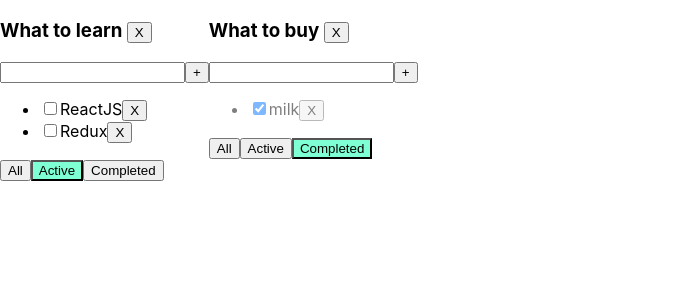
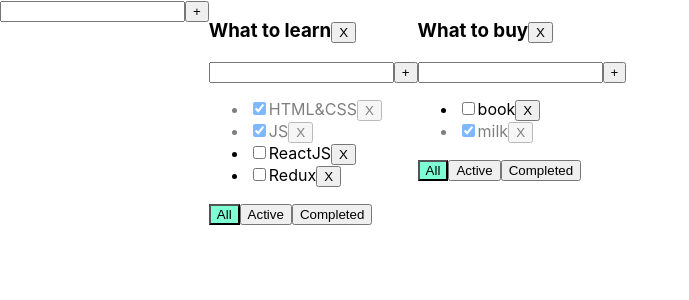
Before and after one commit to Abkeyev99/Todolist, a React (Create React App) app: page / in a window 1280 px wide. Shown: the top 300 px of the page, without its empty margins (0-689 px from the left). Built offline with nearby package versions, Linux system fonts and the light colour scheme; the HTML template or start-up script is replaced by a standard one.

Commit message:
Todolist 6, add new change title or input

```diff
--- /dev/null
+++ b/src/AddItemForm.tsx
@@ -0,0 +1,43 @@
+import React, {ChangeEvent, KeyboardEvent, useState} from "react";
+
+type AddItemFormPropsType = {
+    addItem: (title: string) => void
+}
+
+export function AddItemForm(props: AddItemFormPropsType) {
+
+    const [title, setTitle] = useState("")
+    const [error, setError] = useState<string | null>(null)
+
+    const onNewTitleChangeHandler = (e: ChangeEvent<HTMLInputElement>) => {
+        setTitle(e.currentTarget.value)
+    }
+
+    const onKeyPressHandler = (e: KeyboardEvent<HTMLInputElement>) => {
+        setError(null)
+        if (e.charCode === 13) {
+            addTask()
+        }
+    }
+
+    const addTask = () => {
+        if (title.trim() !== "") {
+            props.addItem(title.trim())
+            setTitle("")
+        } else {
+            setError("Title is required")
+        }
+    }
+
+    return <div>
+        <input
+            value={title}
+            onChange={onNewTitleChangeHandler}
+            onKeyPress={onKeyPressHandler}
+            className={error ? "error" : ""}
+
+        />
+        <button onClick={addTask}>+</button>
+        {error && <div className="error-message">{error}</div>}
+    </div>
+}
--- a/src/App.tsx
+++ b/src/App.tsx
@@ -1,7 +1,8 @@
 import React, {useState} from 'react';
 import './App.css';
-import {Todolist} from "./Todolist/Todolist";
+import {TaskType, Todolist} from "./Todolist/Todolist";
 import {v1} from "uuid";
+import {AddItemForm} from "./AddItemForm";
 
 
 export type FilterValuesType = "all" | "completed" | "active";
@@ -10,6 +11,9 @@
     id: string
     title: string
     filter: FilterValuesType
+}
+type TaskStateType = {
+    [key: string]: TaskType[]
 }
 
 export function App() {
@@ -22,6 +26,14 @@
         setTasks({...tasksObj});
     }
 
+    function changeTodolistTitle(id: string, newTitle: string) {
+        const todolist = todolists.find(tl => tl.id === id)
+        if (todolist) {
+            todolist.title = newTitle
+            setTodolists([...todolists])
+        }
+    }
+
     function addTask(title: string, todolistId: string) {
         let task = {id: v1(), title: title, isDone: false};
         let tasks = tasksObj[todolistId]
@@ -30,12 +42,20 @@
         setTasks({...tasksObj})
     }
 
-
-    function changeStatus(taskId: string, isDone: boolean, todolistId: string) {
+    function changeStatus(id: string, isDone: boolean, todolistId: string) {
         let tasks = tasksObj[todolistId]
-        let task = tasks.find(t => t.id === taskId)
+        let task = tasks.find(t => t.id === id)
         if (task) {
             task.isDone = isDone
+            setTasks({...tasksObj})
+        }
+    }
+
+    function changeTasksTitle(id: string, newTitle: string, todolistId: string) {
+        let tasks = tasksObj[todolistId]
+        let task = tasks.find(t => t.id === id)
+        if (task) {
+            task.title = newTitle
             setTasks({...tasksObj})
         }
     }
@@ -44,27 +64,27 @@
         let todolist = todolists.find(tl => tl.id === todolistId);
         if (todolist) {
             todolist.filter = value;
-            setTodolist([...todolists])
+            setTodolists([...todolists])
         }
     }
 
     let todolistId1 = v1()
     let todolistId2 = v1()
 
-    let [todolists, setTodolist] = useState<Array<TodolistType>>([
-        {id: todolistId1, title: "What to learn", filter: "active"},
-        {id: todolistId2, title: "What to buy", filter: "completed"}
+    let [todolists, setTodolists] = useState<Array<TodolistType>>([
+        {id: todolistId1, title: "What to learn", filter: "all"},
+        {id: todolistId2, title: "What to buy", filter: "all"}
     ])
 
 
     let removeTodolist = (todolistId: string) => {
         let filtredTodolist = todolists.filter(tl => tl.id !== todolistId)
-        setTodolist(filtredTodolist)
+        setTodolists(filtredTodolist)
         delete tasksObj[todolistId];
         setTasks({...tasksObj})
     }
 
-    let [tasksObj, setTasks] = useState({
+    let [tasksObj, setTasks] = useState<TaskStateType>({
         [todolistId1]: [
             {id: v1(), title: "HTML&CSS", isDone: true},
             {id: v1(), title: "JS", isDone: true},
@@ -78,9 +98,22 @@
 
     });
 
+    function addTodolist(title: string) {
+        let todolist: TodolistType = {
+            id: v1(),
+            filter: "all",
+            title: title
+        }
+        setTodolists([todolist, ...todolists])
+        setTasks({
+            ...tasksObj,
+            [todolist.id]: []
+        })
+    }
 
     return (
         <div className="App">
+            <AddItemForm addItem={addTodolist}/>
             {
                 todolists.map((tl) => {
 
@@ -101,8 +134,10 @@
                         changeFilter={changeFilter}
                         addTask={addTask}
                         changeTasksStatus={changeStatus}
+                        changeTasksTitle={changeTasksTitle}
                         filter={tl.filter}
                         removeTodolist={removeTodolist}
+                        changeTodolistTitle={changeTodolistTitle}
                     />
                 })
             }
--- /dev/null
+++ b/src/EditableSpan.tsx
@@ -0,0 +1,27 @@
+import React, {ChangeEvent, useState} from "react";
+
+type EditableSpanPropsType = {
+    title:string
+    onChange: (newValue:string)=>void
+}
+
+export function EditableSpan(props:EditableSpanPropsType){
+
+    let [editMode, serEditeMode] = useState(false)
+    let [title, serTitle] = useState('')
+
+    const activateEditMode = () => {
+        serEditeMode(true)
+        serTitle(props.title)
+    }
+    const activateViewMode = () => {
+        serEditeMode(false)
+        props.onChange(title)
+    }
+    const onChangeHandler = (e:ChangeEvent<HTMLInputElement>) => serTitle(e.currentTarget.value)
+    return editMode
+        ? <input value={title} onChange={onChangeHandler} onBlur={activateViewMode} autoFocus/>
+        : <span onDoubleClick={activateEditMode}>{props.title}</span>
+
+
+}
--- a/src/Todolist/Todolist.tsx
+++ b/src/Todolist/Todolist.tsx
@@ -1,5 +1,7 @@
 import React, {ChangeEvent, KeyboardEvent, useState} from "react";
 import {FilterValuesType} from "../App";
+import {AddItemForm} from "../AddItemForm";
+import {EditableSpan} from "../EditableSpan";
 
 export type TaskType = {
     id: string
@@ -15,36 +17,15 @@
     changeFilter: (value: FilterValuesType, todolistId: string) => void
     addTask: (title: string, todolistId: string) => void
     changeTasksStatus: (taskId: string, isDone: boolean, todolistId: string) => void
+    changeTasksTitle: (id: string, newTitle: string, todolistId: string) => void
     filter: FilterValuesType
     removeTodolist: (todolistId: string) => void
+    changeTodolistTitle: (id: string, newTitle: string) => void
 
 }
 
 
 export function Todolist(props: PropsType) {
-
-    const [newTaskTitle, setNewTaskTitle] = useState("")
-    const [error, setError] = useState<string | null>(null)
-
-    const addTask = () => {
-        if (newTaskTitle.trim() !== "") {
-            props.addTask(newTaskTitle.trim(), props.id)
-            setNewTaskTitle("")
-        } else {
-            setError("Title is required")
-        }
-    }
-
-    const onNewTitleChangeHandler = (e: ChangeEvent<HTMLInputElement>) => {
-        setNewTaskTitle(e.currentTarget.value)
-    }
-
-    const onKeyPressHandler = (e: KeyboardEvent<HTMLInputElement>) => {
-        setError(null)
-        if (e.charCode === 13) {
-            addTask()
-        }
-    }
 
     const onAllClickHandler = () => {
         props.changeFilter("all", props.id)
@@ -59,37 +40,42 @@
         props.removeTodolist(props.id)
 
     }
+    const changeTodolistTitle = (newTitle: string) => {
+        props.changeTodolistTitle(props.id, newTitle)
+
+    }
+
+    const addTask = (title: string) => {
+        props.addTask(title, props.id)
+    }
 
 
     return <div>
-        <h3>{props.title} <button onClick={removeTodolist}>X</button></h3>
-        <div>
-            <input
-                value={newTaskTitle}
-                onChange={onNewTitleChangeHandler}
-                onKeyPress={onKeyPressHandler}
-                className={error ? "error" : ""}
-
-            />
-            <button onClick={addTask}>+</button>
-            {error && <div className="error-message">{error}</div>}
-        </div>
+        <h3><EditableSpan title={props.title} onChange={changeTodolistTitle}/>
+            <button onClick={removeTodolist}>X</button>
+        </h3>
+        <AddItemForm addItem={addTask}/>
         <ul>
             {
                 props.tasks.map(t => {
                     const onRemoveHandler = () => {
                         props.removeTask(t.id, props.id)
                     }
-                    const onChangeHandler = (e: ChangeEvent<HTMLInputElement>) => {
+                    const onChangeStatusHandler = (e: ChangeEvent<HTMLInputElement>) => {
                         props.changeTasksStatus(t.id, e.currentTarget.checked, props.id)
+                    }
+                    const onChangeTitleHandler = (newValue: string) => {
+                        props.changeTasksTitle(t.id, newValue, props.id)
                     }
 
                     return <li key={t.id} className={t.isDone ? "is-done" : ""}>
                         <input
                             type="checkbox"
-                            onChange={onChangeHandler}
+                            onChange={onChangeStatusHandler}
                             checked={t.isDone}/>
-                        <span>{t.title}</span>
+                        <EditableSpan
+                            title={t.title}
+                            onChange={onChangeTitleHandler}/>
                         <button onClick={onRemoveHandler}>X
                         </button>
                     </li>
```
